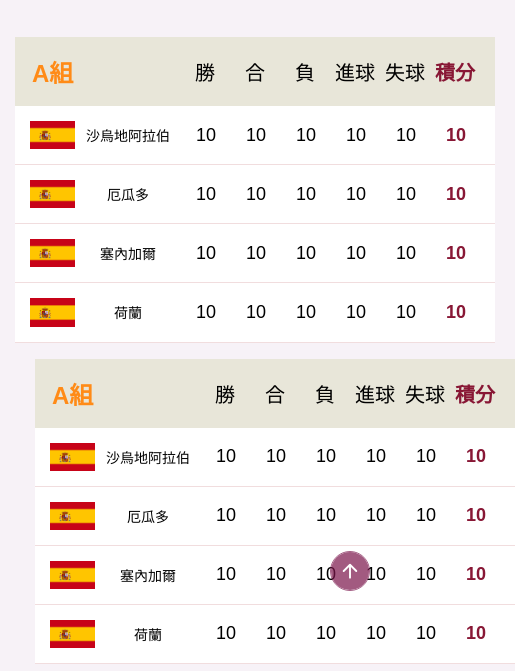
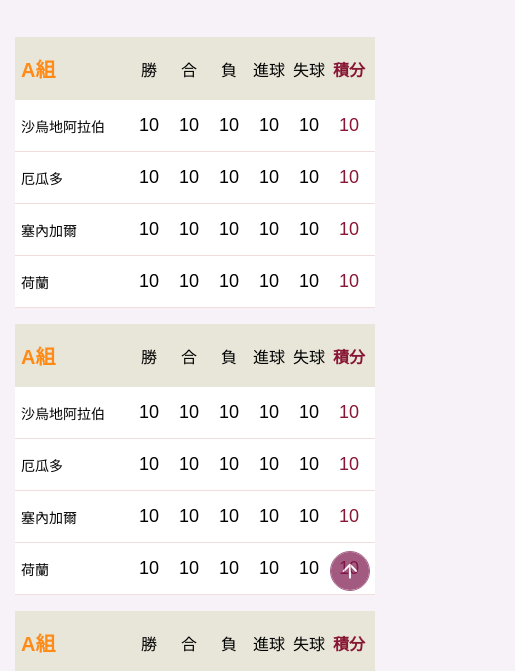
Before and after one commit to flyzeronew/fifa2022_style, a plain HTML site: page record.html in a window 390 px wide. Shown: the part 141-812 px from the top of the page, 515 px wide, since content can reach past the window. Drawn offline with Linux system fonts and the light colour scheme.

Commit message:
各組戰績初步完成

```diff
--- a/css/base.css
+++ b/css/base.css
@@ -1260,22 +1260,90 @@ font-weight: 400;
         }
  }
     @media (max-width:1023px) {
-    .frame_box {
-        width:728px;
-        margin: 0 auto;
-    }
+        .record_section .record_box{
+            height: auto;
+            margin: 0 auto 16px  auto;
+        }
+        .record_section .record_box:nth-child(2n){
+            margin: 0 auto 16px  auto;
+            }
     }
     @media (max-width:767px) {
-    .frame_box {
+    /* .frame_box {
         width:414px;
         margin: 0 auto;
         padding:0 15px;
+    } */
+    .record_section .record_box .record_head p{
+        font-size: 20px;
     }
+    .record_section .record_box .record_head .num_box .box{
+        width: 40px;
+        font-size: 16px;
+    }
+    .record_section .record_box{
+        width: 100%;
+        height: auto;
+    }
+    .record_section .record_box .list .img{
+        display: none;
+    }
+    .record_section .record_box .list ul li .country_name{
+        text-align: left;
+        margin: 0;
+    }
+    .record_section .record_box .list ul li .num_box .box{
+        width: 40px;
+        font-weight: 400;
+        }
     }
     @media (max-width:414px) {
-        .frame_box {
+        /* .frame_box {
             width:100%;
             margin: 0 auto;
+        } */
+        /*
+        .record_section .record_box .record_head .num_box .box{
+            width: 45px;
+            font-size: 16px;
         }
+        .record_section .record_box .list ul li .num_box .box{
+
+            font-size: 16px;
+            }*/
+    }
+    @media (max-width:390px) {
+        .record_section .record_box .record_head{
+            padding: 17px 6px 17px 6px;
+
+        }
+        .record_section .record_box .list ul li{
+            padding: 15px 6px;
+        }
+        /* .record_section .record_box .list ul li .country_name{
+            font-size: 12px;
+        }
+        .record_section .record_box .list ul li .num_box .box{
+            width: 40px;
+            font-weight: 400;
+            font-size: 12px;
+            } */
+
+
+    }
+    @media (max-width:372px) {
+        .record_section .record_box .record_head .num_box .box{
+            width: 34px;
+            font-size: 14px;
+        }
+        .record_section .record_box .list ul li .country_name{
+            font-size: 12px;
+            width: auto;
+        }
+        .record_section .record_box .list ul li .num_box .box{
+            width: 34px;
+            font-weight: 400;
+            font-size: 13px;
+            }
     }
 /* 各組戰績  end*/
```
